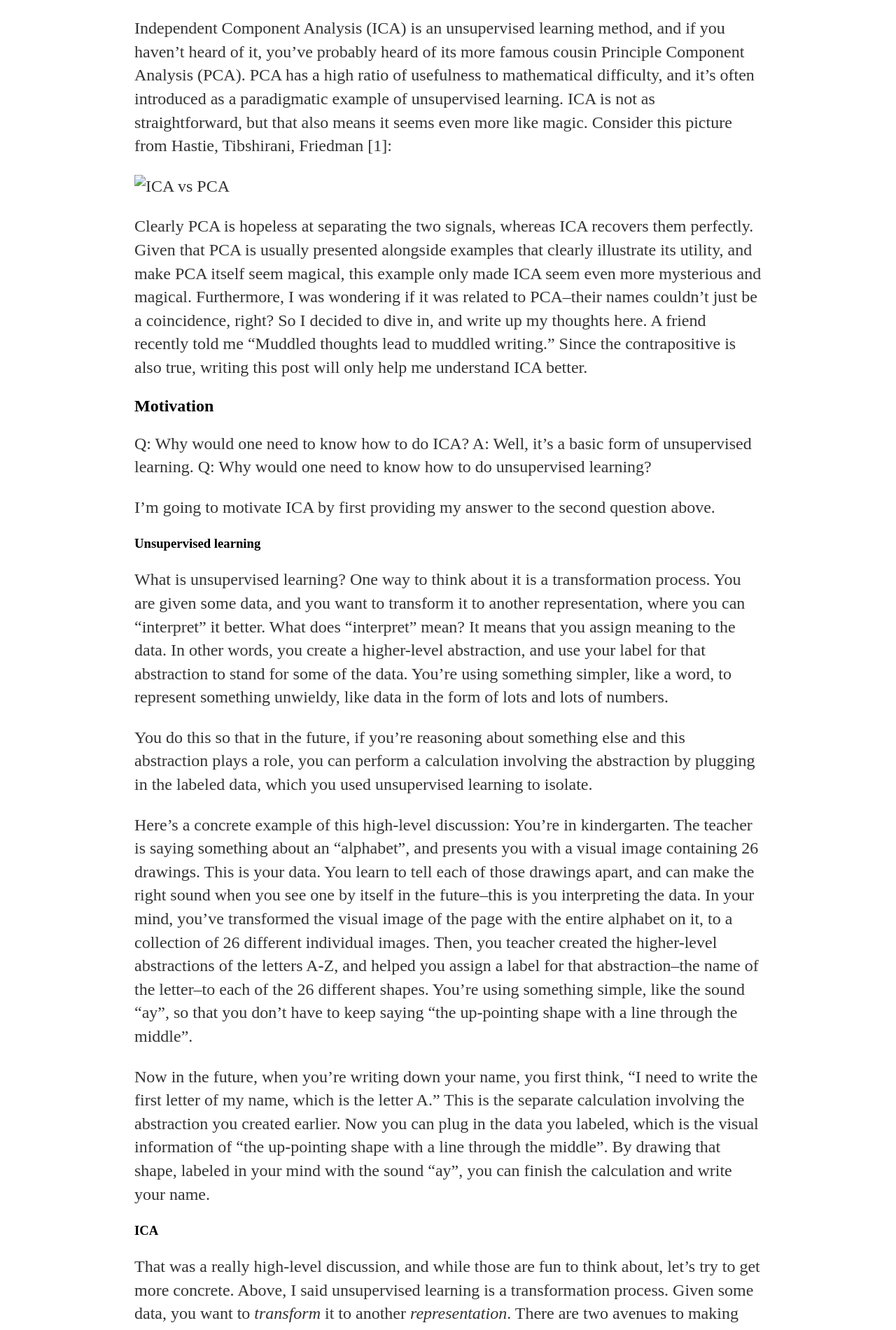
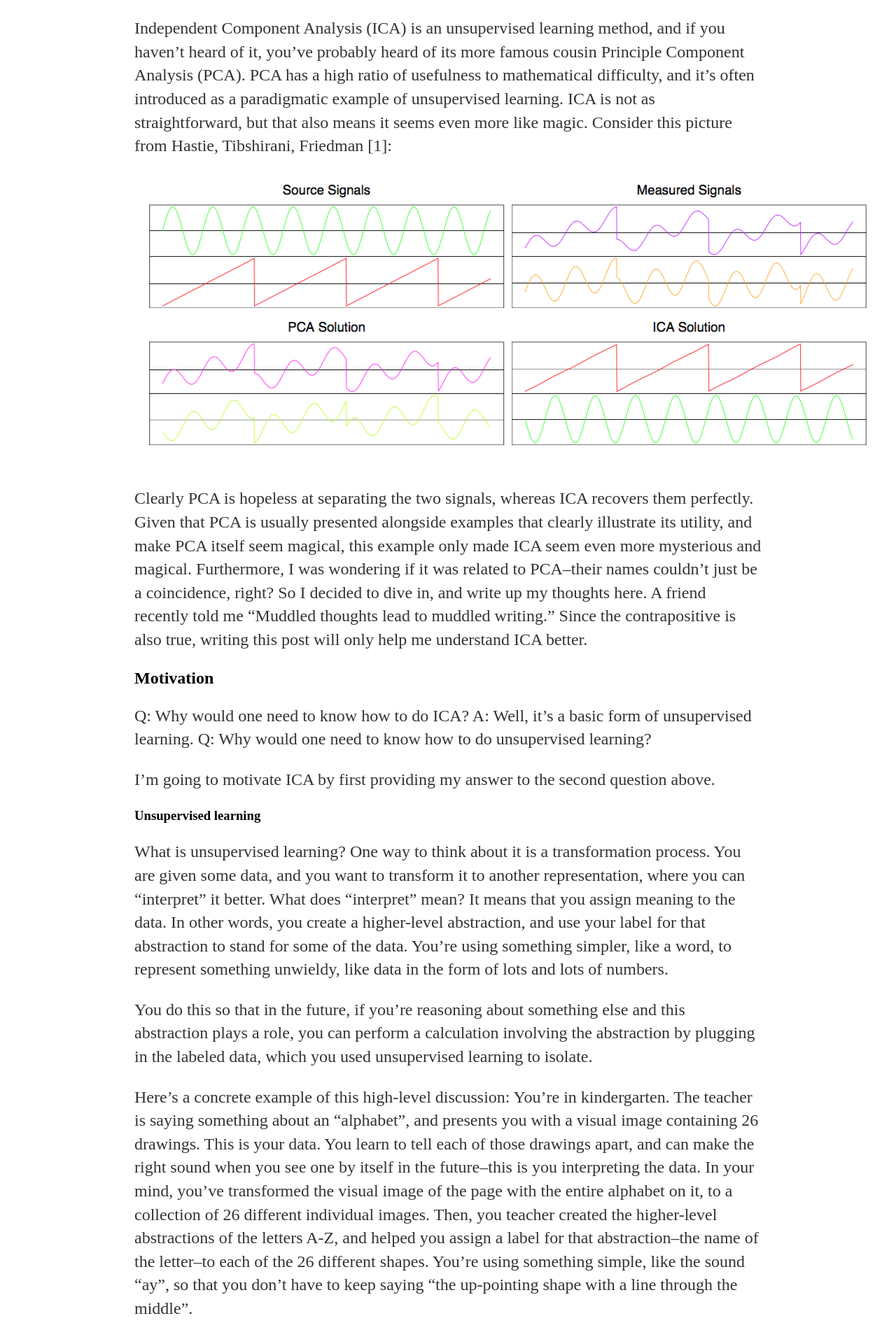
Before and after one commit to ananduri/ananduri.github.io, a Jekyll site: the page built from _posts/2017-10-31-ICA.md, in a window 1280 px wide. Shown: the part 326-2227 px from the top of the page at 70% size. Built offline with Jekyll 4.4.1, drawn with Linux system fonts in a browser that asks for light colours; our own code applies the rules of GitHub Pages for plain Markdown files; formulas are drawn with MathJax 3.

Commit message:
Added image directory

```diff
--- a/_posts/2017-10-31-ICA.md
+++ b/_posts/2017-10-31-ICA.md
@@ -2,7 +2,7 @@
 
 Independent Component Analysis (ICA) is an unsupervised learning method, and if you haven't heard of it, you've probably heard of its more famous cousin Principle Component Analysis (PCA). PCA has a high ratio of usefulness to mathematical difficulty, and it's often introduced as a paradigmatic example of unsupervised learning. ICA is not as straightforward, but that also means it seems even more like magic. Consider this picture from Hastie, Tibshirani, Friedman [1]:
 
-![ICA vs PCA](images/ICA_PCA.png)
+![ICA vs PCA](/images/ICA_PCA.png)
 
 Clearly PCA is hopeless at separating the two signals, whereas ICA recovers them perfectly. Given that PCA is usually presented alongside examples that clearly illustrate its utility, and make PCA itself seem magical, this example only made ICA seem even more mysterious and magical. Furthermore, I was wondering if it was related to PCA--their names couldn't just be a coincidence, right? So I decided to dive in, and write up my thoughts here. A friend recently told me "Muddled thoughts lead to muddled writing." Since the contrapositive is also true, writing this post will only help me understand ICA better.
 
```
